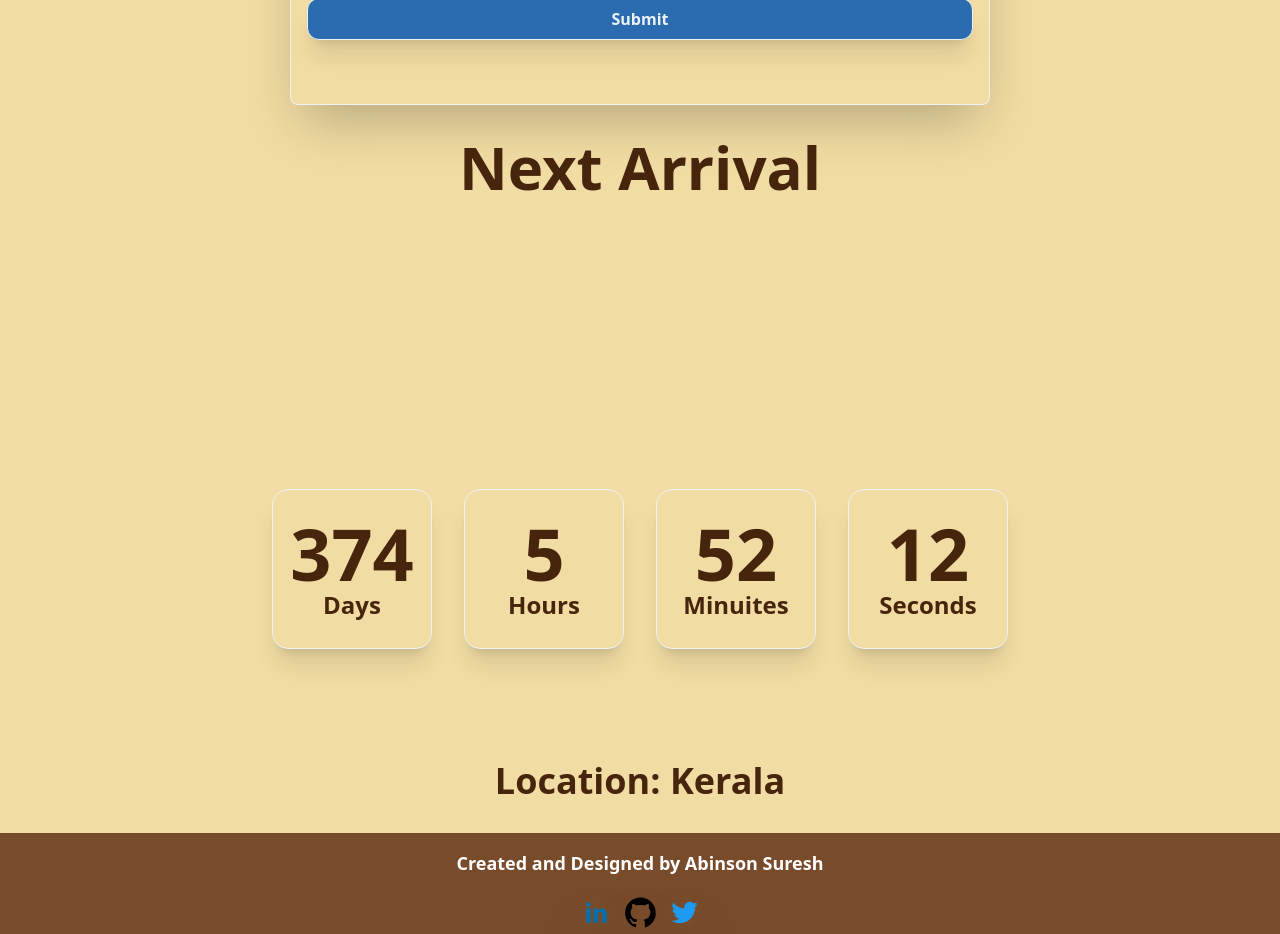
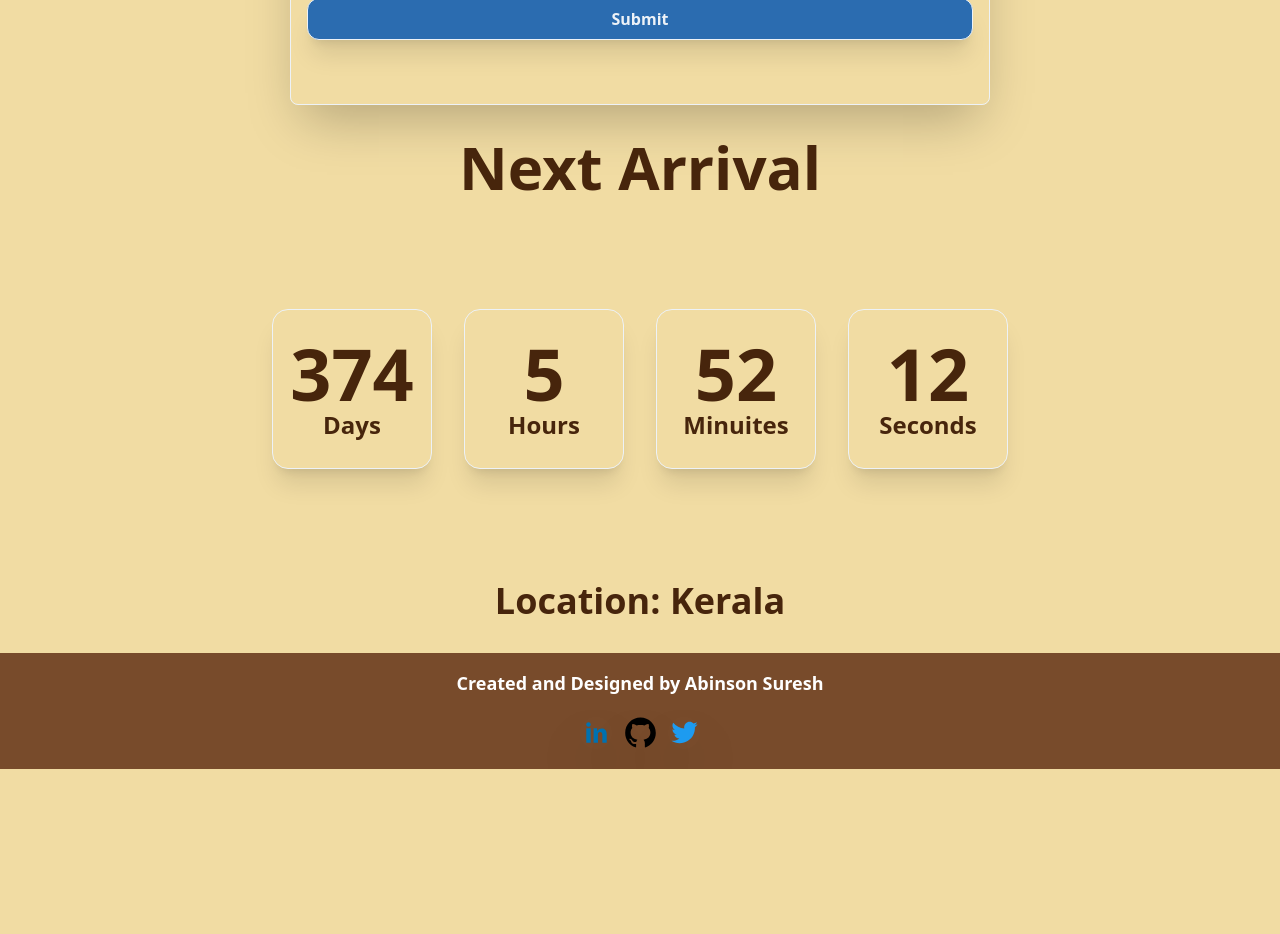
Before and after one commit to Abinsonsuresh/Maveli_Portfolio, a React (Vite) app: page / in a window 1280 px wide. Shown: the part 5760-6694 px from the top of the page. After the commit the page ends 6529 px from the top, so only its background shows below. Built offline with nearby package versions, Linux system fonts and the light colour scheme.

Commit message:
errors fixed

```diff
--- a/src/Pages/Arrival.jsx
+++ b/src/Pages/Arrival.jsx
@@ -48,7 +48,7 @@ const Arrival = () => {
 
     return (
         <>
-            <div className='flex justify-center my-8 h-full min-h-[30vh]'>
+            <div className='flex justify-center my-8 h-full'>
                 <h3 className='font-bold text-6xl'>Next Arrival</h3>
             </div>
 
```
